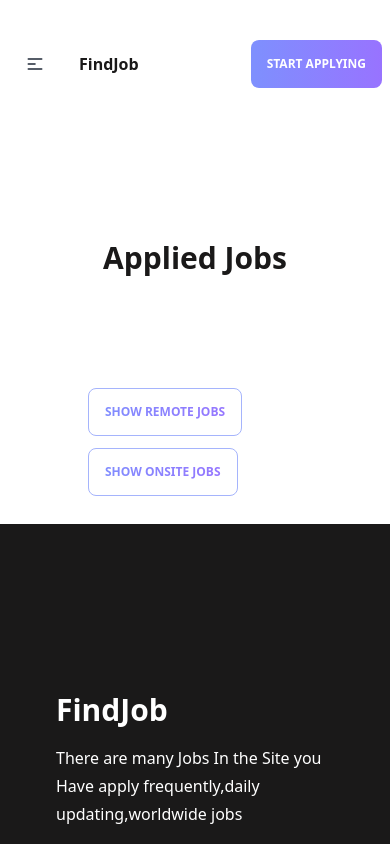
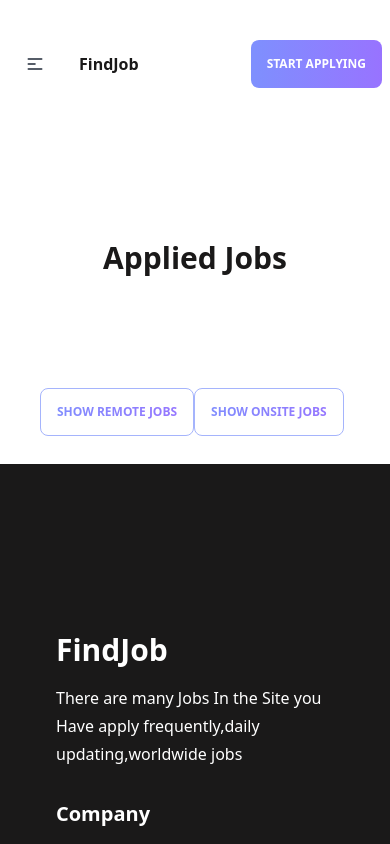
Before and after one commit to irfanurislam/carrer-hub, a React (Vite) app: page /applyjob in a window 390 px wide. Shown: the top 844 px of the page. Built offline with nearby package versions, Linux system fonts and the light colour scheme.

Commit message:
applied jobs pading fixed break responsive

```diff
--- a/src/components/AppliedJobs/AppliedJobs.jsx
+++ b/src/components/AppliedJobs/AppliedJobs.jsx
@@ -26,7 +26,7 @@ const AppliedJobs = () => {
 
 
   return (
-    <div className="px-12">
+    <div className="md:px-6">
 
       <h2 className="my-28 text-center text-[#1A1919] text-3xl font-bold">
         Applied Jobs
```
